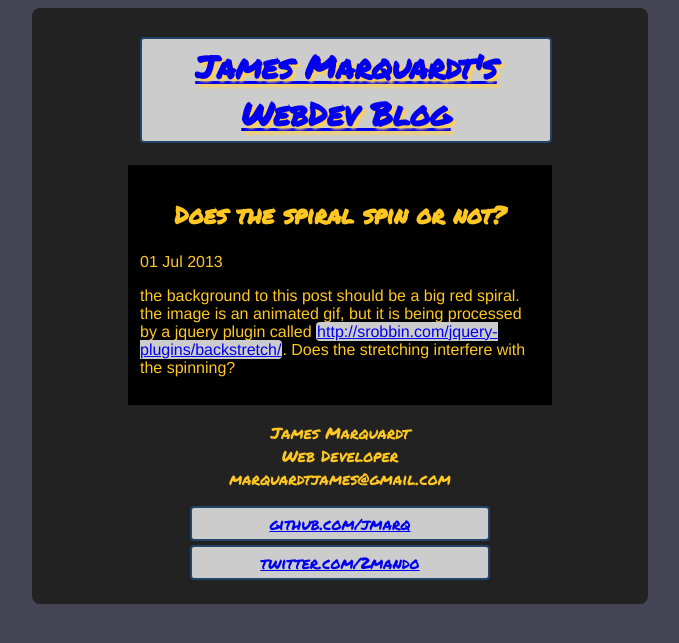
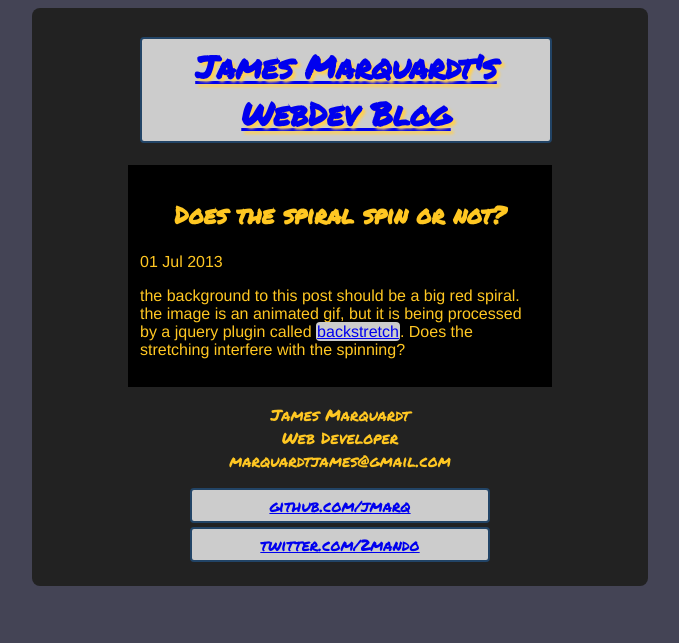
Before and after one commit to jmarq/jmarq.github.com, a Jekyll site: the page built from _posts/2013-07-01-spiral.md, in a window 1280 px wide. Shown: the top 643 px of the page, without its empty margins (300-979 px from the left). Built offline with Jekyll 4.4.1, drawn with Linux system fonts in a browser that asks for light colours; nearby versions of some CDN libraries; some of the changed lines change nothing that is shown.

Commit message:
fixed link

```diff
--- a/_posts/2013-07-01-spiral.md
+++ b/_posts/2013-07-01-spiral.md
@@ -6,4 +6,4 @@
 ---
 
 the background to this post should be a big red spiral.
-the image is an animated gif, but it is being processed by a jquery plugin called [http://srobbin.com/jquery-plugins/backstretch/](backstretch).  Does the stretching interfere with the spinning?
+the image is an animated gif, but it is being processed by a jquery plugin called [backstretch](http://srobbin.com/jquery-plugins/backstretch/).  Does the stretching interfere with the spinning?
```
